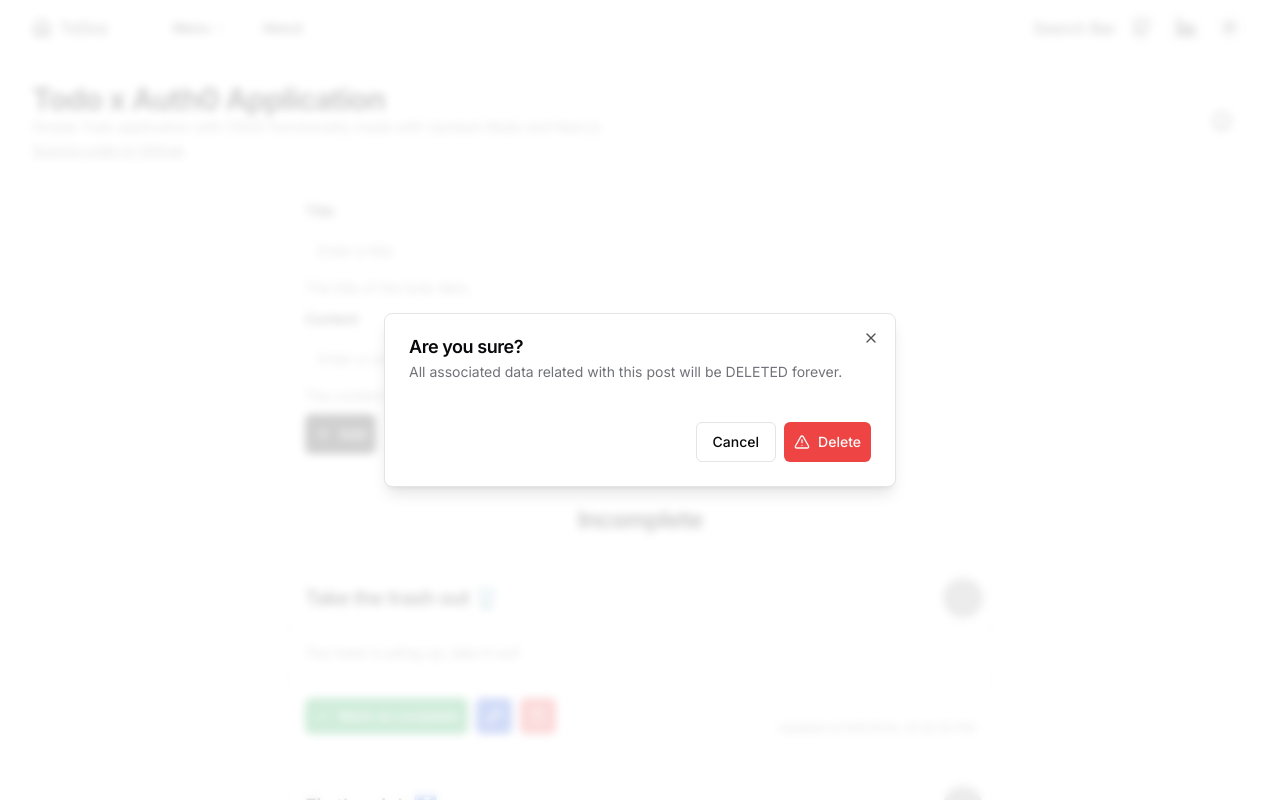
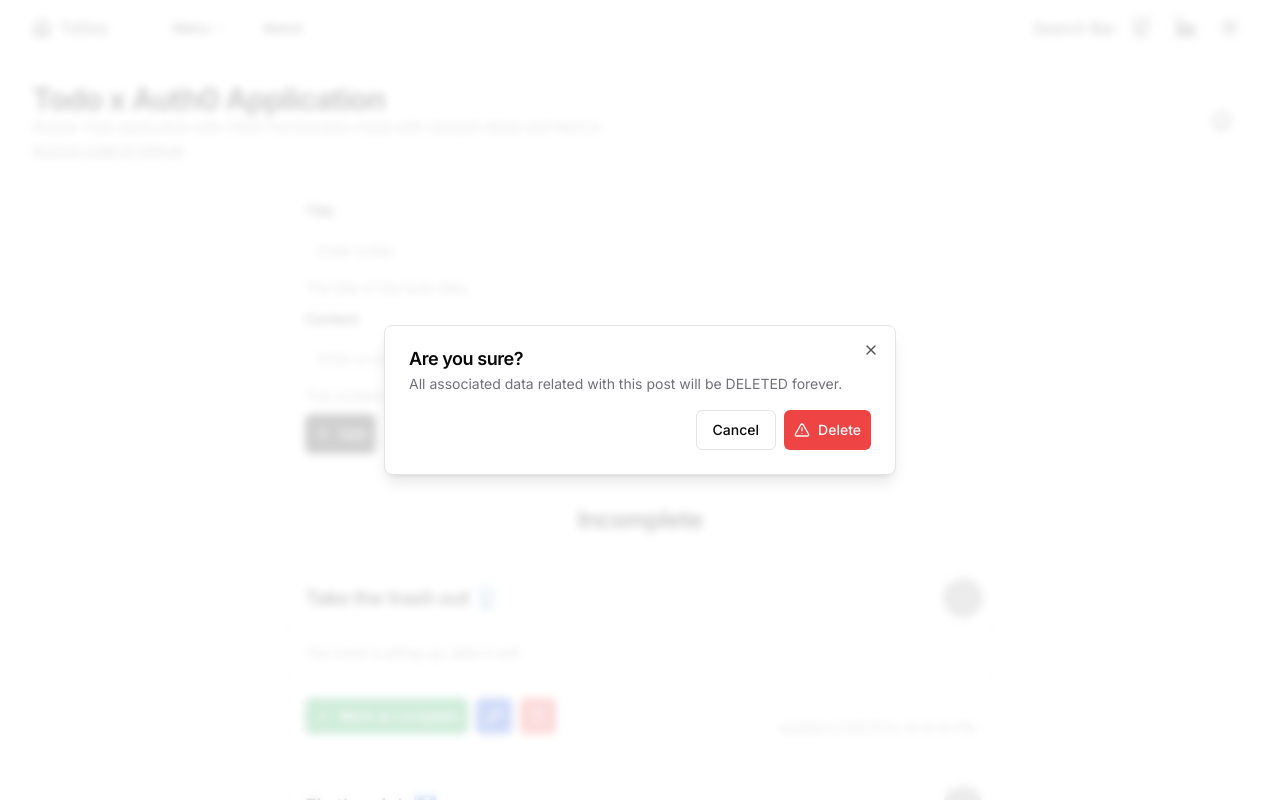
Before and after one commit to aviv-maman/todo-auth0, a Next.js app: page / in a window 1280 px wide. Both pictures are taken after a click on the button 538 px from the left and 716 px from the top of the page. Shown: the top 800 px of the page. Built offline with nearby package versions, Linux system fonts and the light colour scheme; grey boxes are pictures that could not be loaded.

Commit message:
Update warning-modal.tsx

```diff
--- a/components/warning-modal.tsx
+++ b/components/warning-modal.tsx
@@ -28,7 +28,7 @@
       description='All associated data related with this post will be DELETED forever.'
       isOpen={isOpen}
       onClose={onClose}>
-      <div className='flex items-center justify-end w-full pt-6 space-x-2'>
+      <div className='flex items-center justify-end w-full space-x-2'>
         <Button disabled={loading} variant='outline' onClick={onClose}>
           Cancel
         </Button>
```
